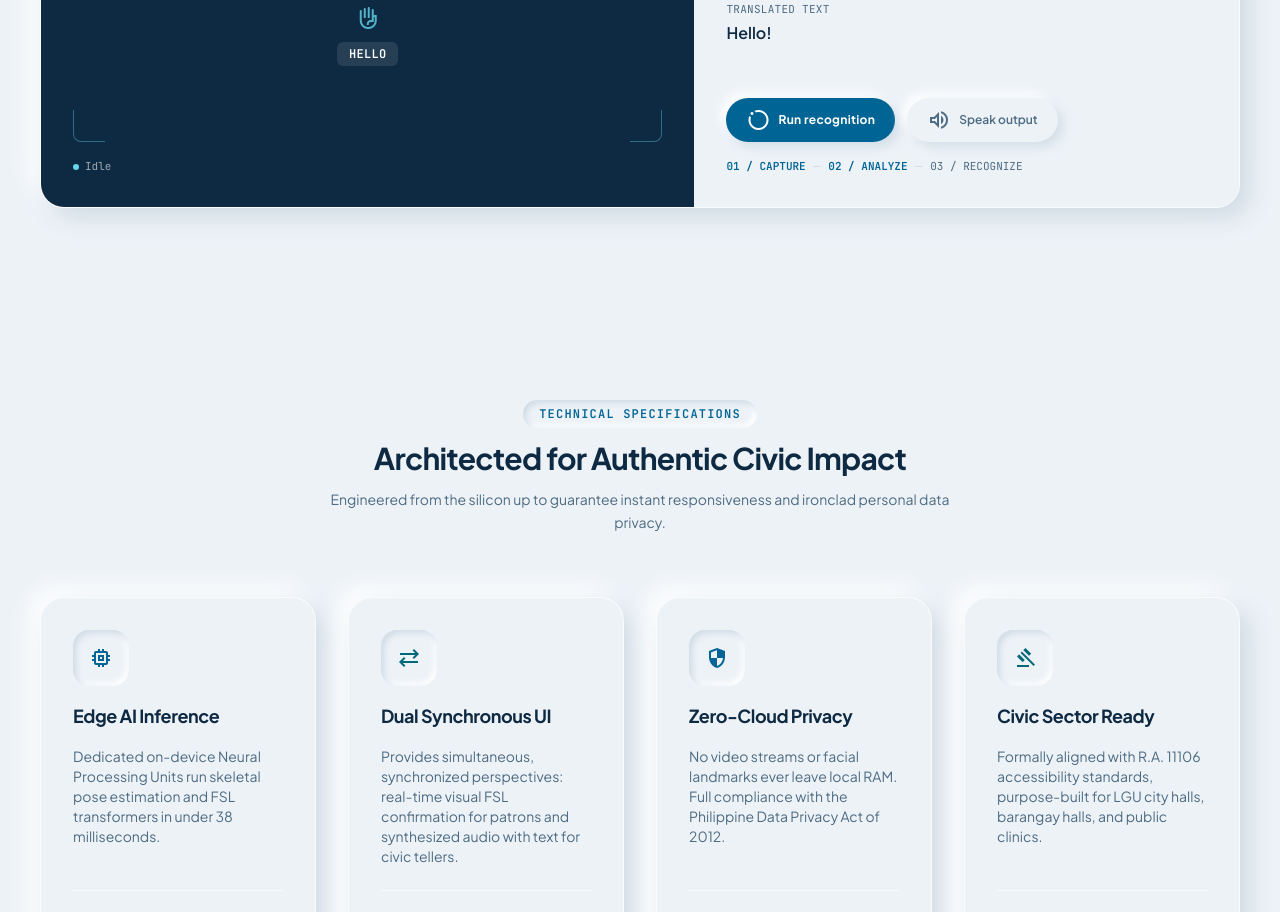
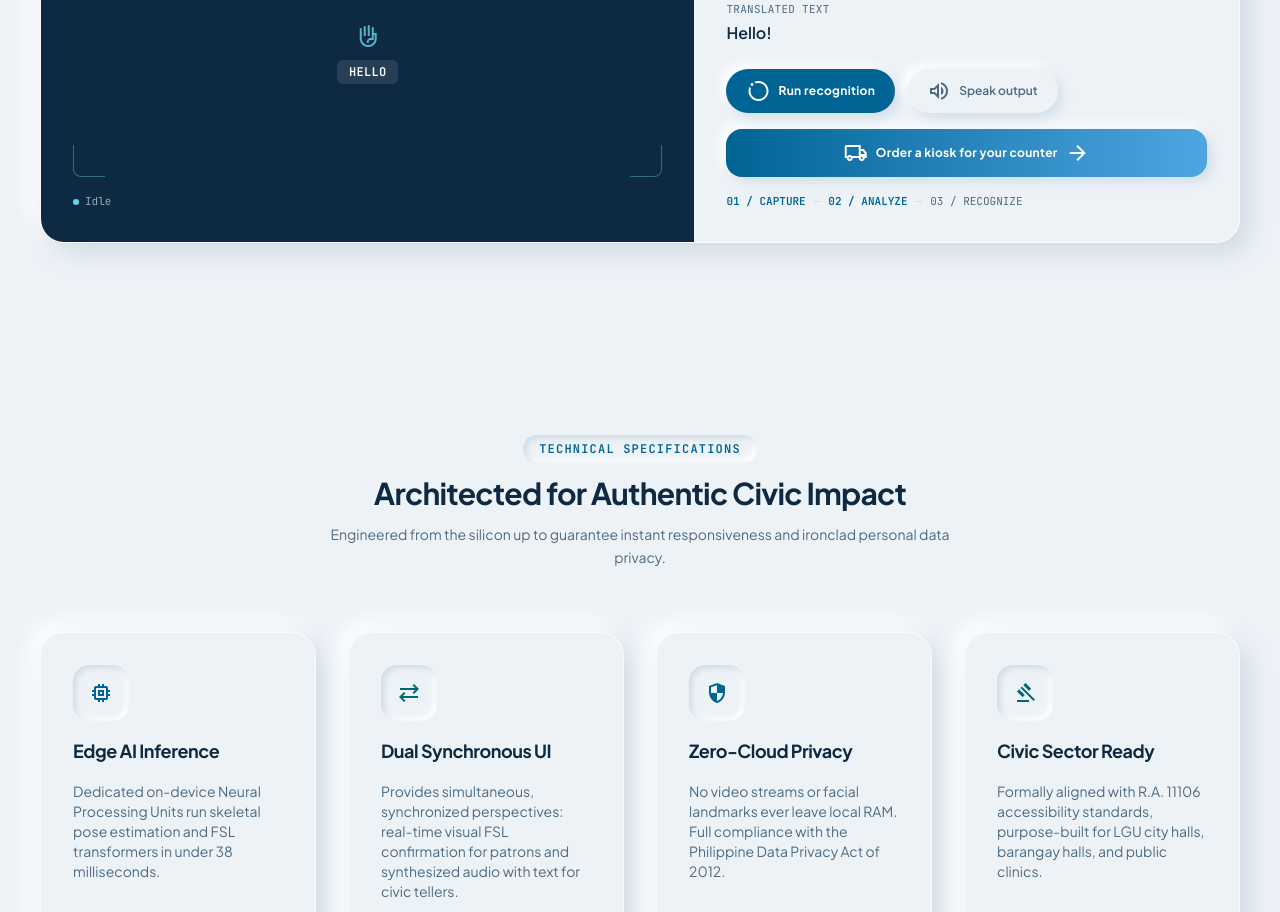
Before and after one commit to atsumixx/project_bmo, a Next.js app in the folder frontend/: page / in a window 1280 px wide. Shown: the part 2780-3692 px from the top of the page. Built offline with nearby package versions, Linux system fonts and the light colour scheme; no server answers.

Commit message:
Fix order CTA in interactive demo

```diff
--- a/frontend/components/InteractiveDemo.jsx
+++ b/frontend/components/InteractiveDemo.jsx
@@ -1,5 +1,6 @@
 "use client";
 
+import Link from "next/link";
 import { useState } from "react";
 import FadeUp from "./FadeUp";
 
@@ -152,6 +153,17 @@ export default function InteractiveDemo() {
               </button>
             </div>
 
+            <Link
+              href="/order"
+              className="tactile-btn w-full px-5 py-3 rounded-2xl text-xs font-bold tracking-wide text-white bg-gradient-to-r from-primary to-primary-light shadow-neu-sm flex items-center justify-center gap-2 group"
+            >
+              <span className="material-symbols-outlined text-sm">local_shipping</span>
+              Order a kiosk for your counter
+              <span className="material-symbols-outlined text-sm group-hover:translate-x-1 transition-transform">
+                arrow_forward
+              </span>
+            </Link>
+
             <div className="flex items-center gap-2 text-[11px] font-mono text-on-surface-variant">
               {STAGES.map((label, i) => (
                 <span key={label} className="flex items-center gap-2">
```
